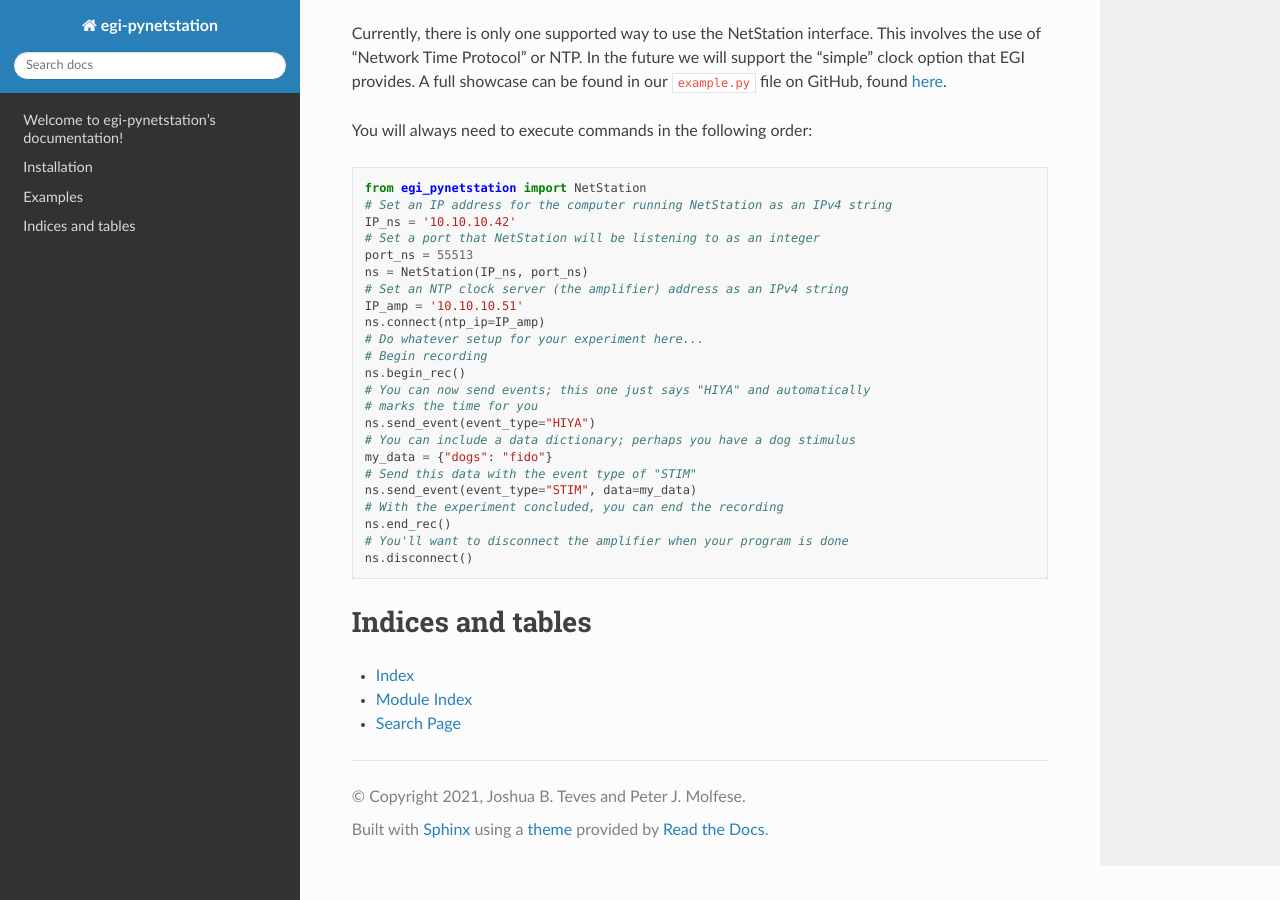
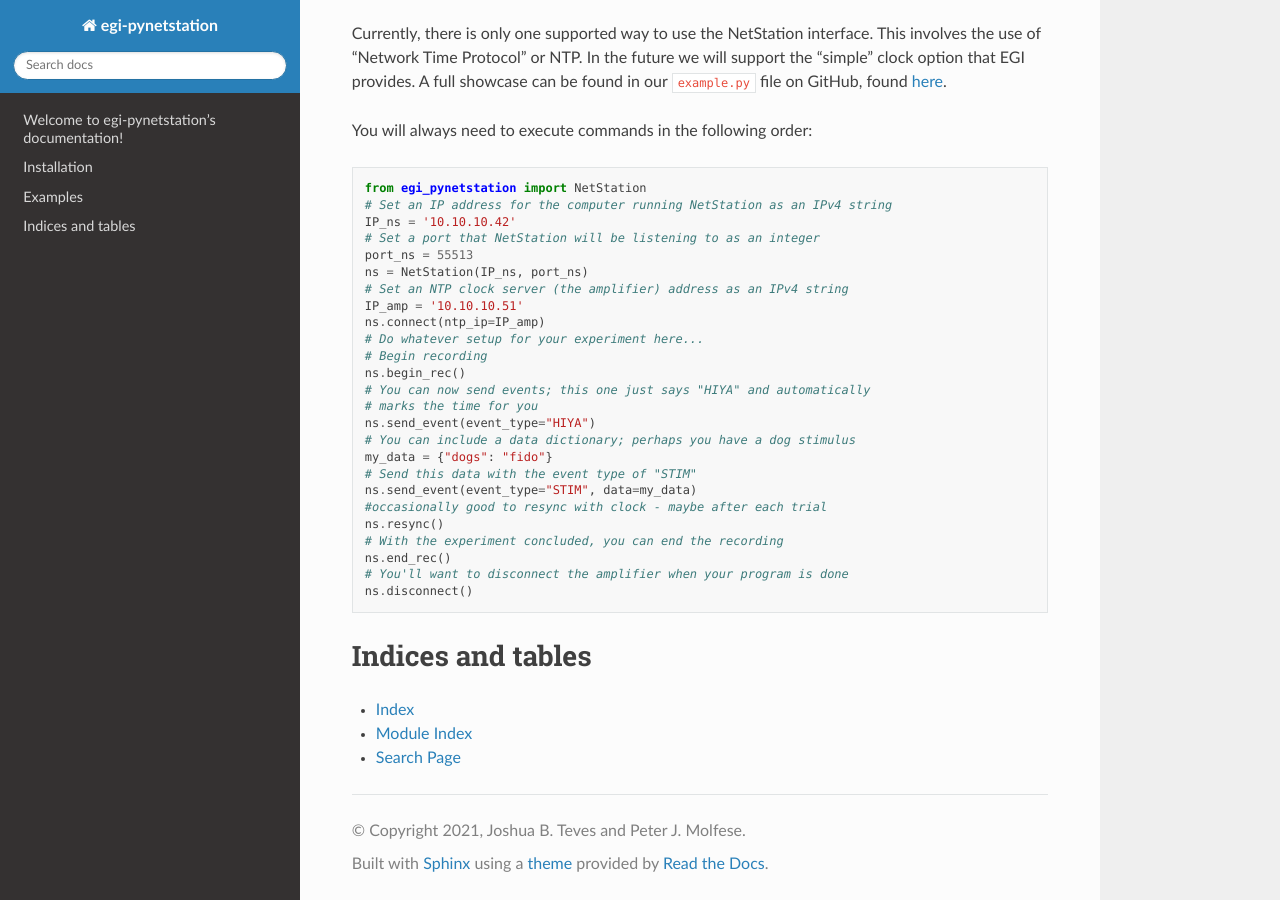
Before and after one commit to nimh-sfim/egi-pynetstation, a Sphinx documentation site: the page built from docs/index.rst, in a window 1280 px wide and 900 px high, scrolled down 715 px. Built offline with Sphinx 7.4.7 and the Read the Docs theme 2.0.0, drawn with Linux system fonts in a browser that asks for light colours.

Commit message:
add bit about resync

```diff
--- a/docs/index.rst
+++ b/docs/index.rst
@@ -72,6 +72,8 @@ You will always need to execute commands in the following order:
     my_data = {"dogs": "fido"}
     # Send this data with the event type of "STIM"
     ns.send_event(event_type="STIM", data=my_data)
+    #occasionally good to resync with clock - maybe after each trial
+    ns.resync()
     # With the experiment concluded, you can end the recording
     ns.end_rec()
     # You'll want to disconnect the amplifier when your program is done
```
